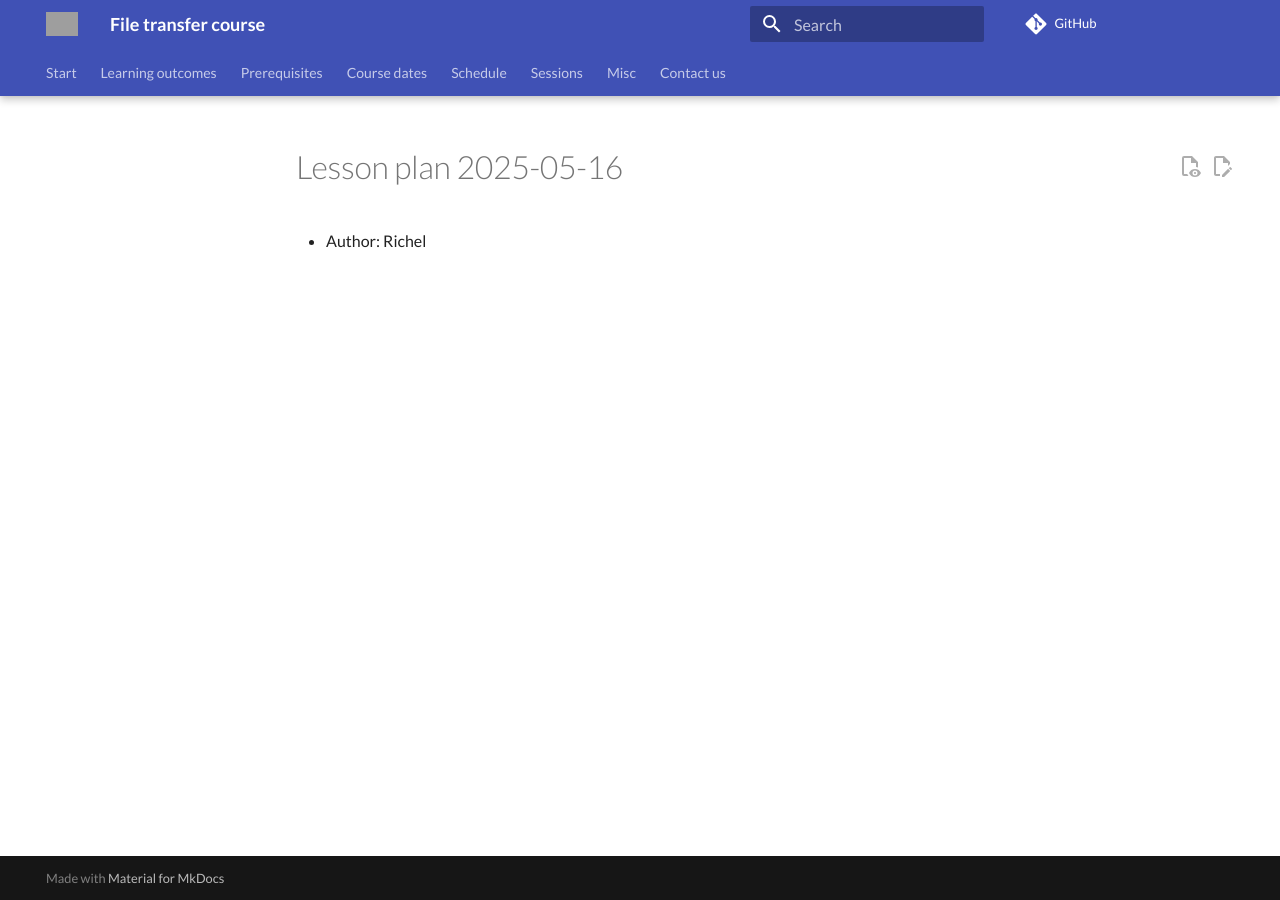
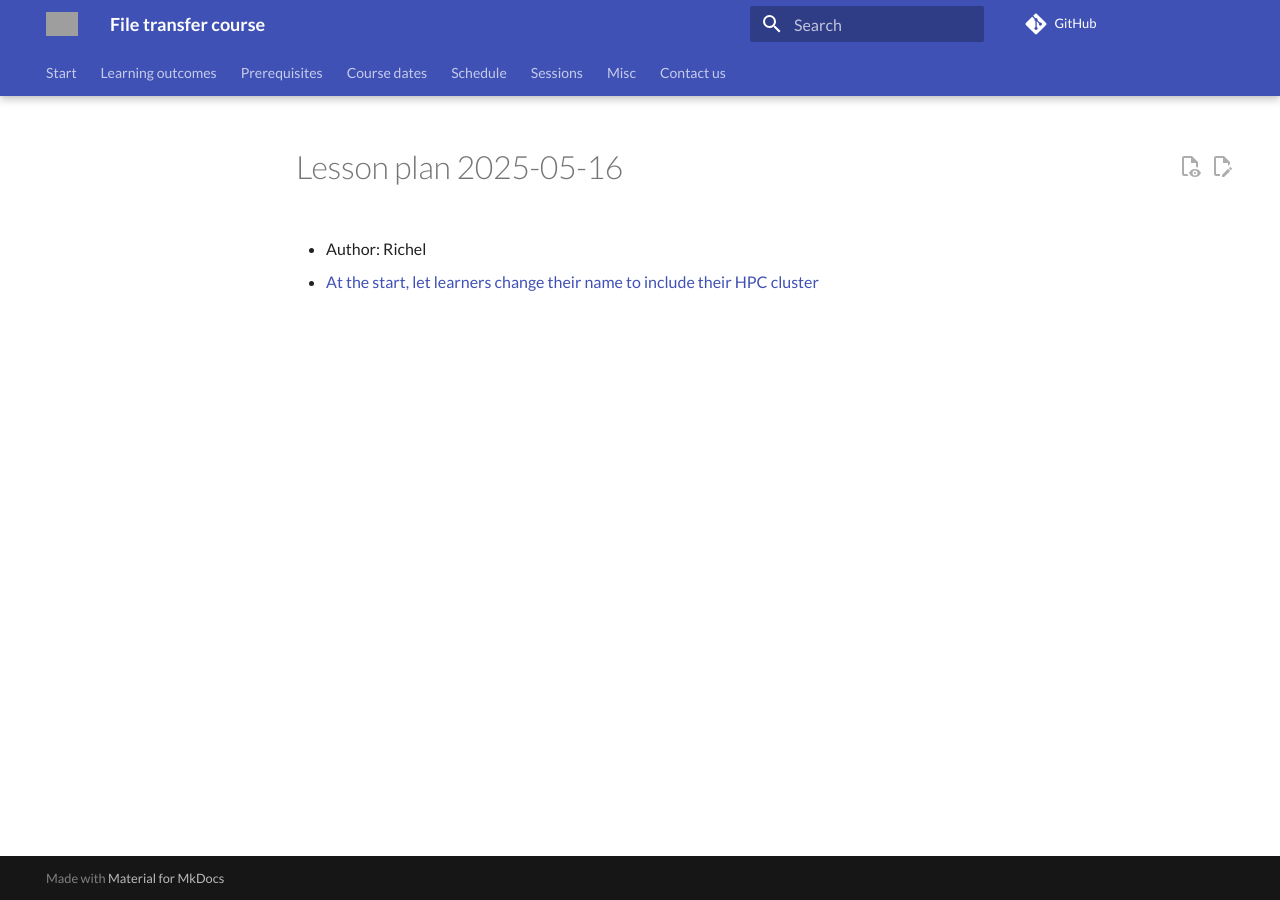
Before and after one commit to UPPMAX/naiss_file_transfer_course, an MkDocs documentation site: the page built from docs/lesson_plans/20250516/README.md, in a window 1280 px wide. Built offline with MkDocs 1.6.1 and Material for MkDocs 9.7.7, drawn with Linux system fonts in a browser that asks for light colours; comment, search, counter and statistics services are not loaded; grey boxes are pictures that could not be loaded.

Commit message:
At the start, let learners change their name to include their HPC cluster. Fix #35

```diff
--- a/docs/lesson_plans/20250516/README.md
+++ b/docs/lesson_plans/20250516/README.md
@@ -10,3 +10,5 @@ tags:
 # Lesson plan 2025-05-16
 
 - Author: Richel
+
+- [At the start, let learners change their name to include their HPC cluster](https://github.com/UPPMAX/naiss_file_transfer_course/issues/35)
```
